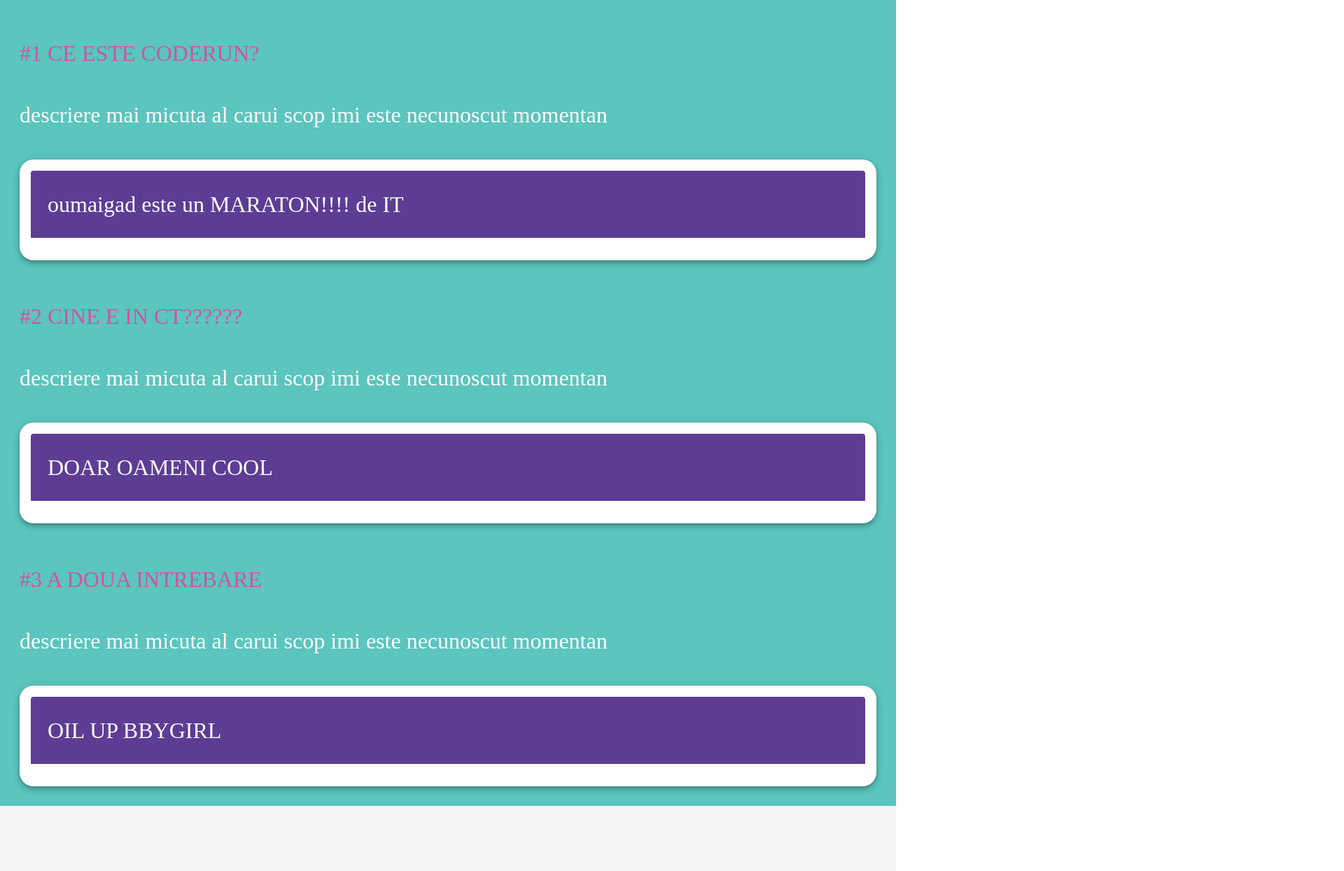
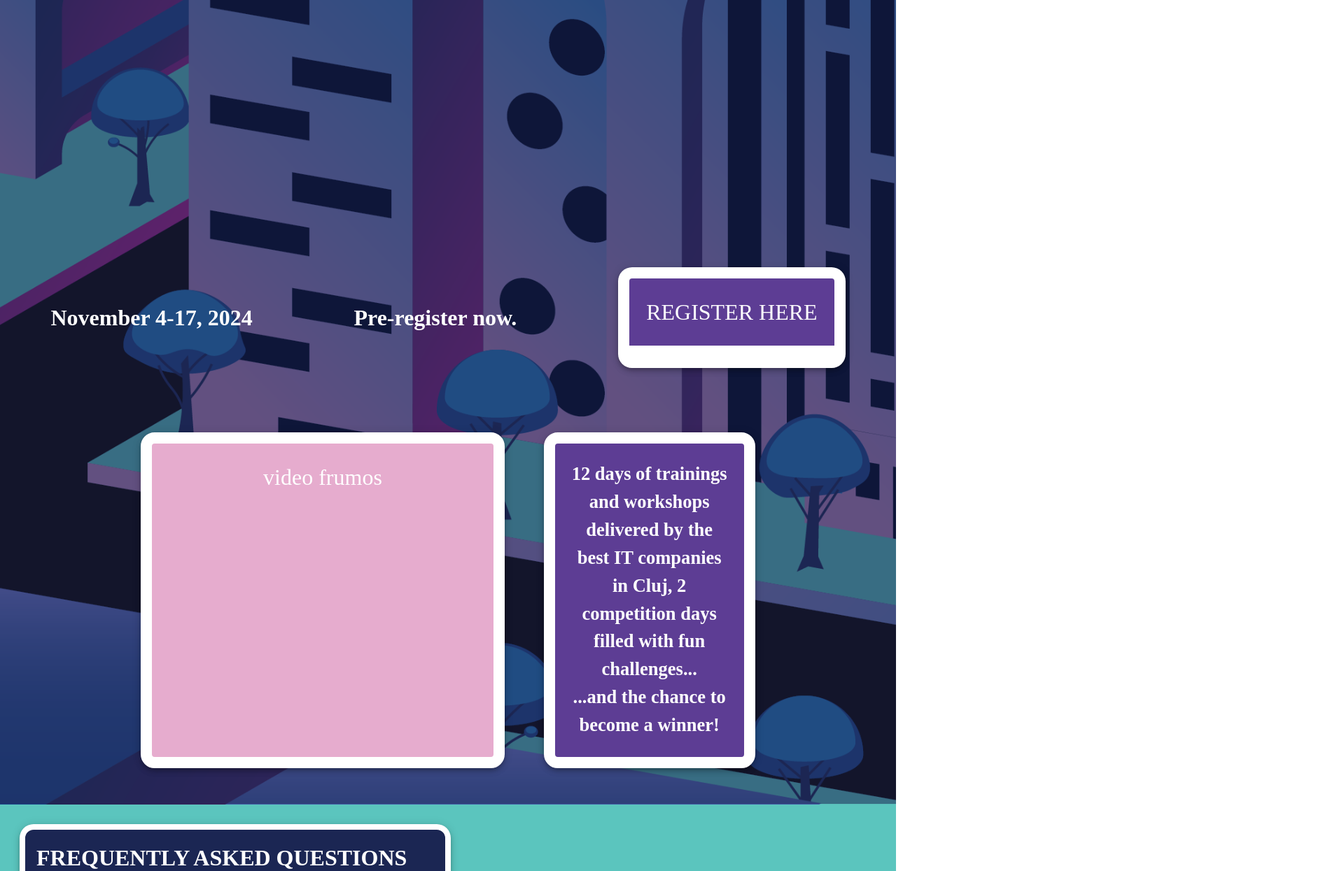
Before and after one commit to bestcluj/coderun-2024, a Vue app: page / in a window 1280 px wide. Shown: the part 580-1825 px from the top of the page at 70% size, 1920 px wide, since content can reach past the window. Built offline with nearby package versions, Linux system fonts and the light colour scheme.

Commit message:
homepage almost done, needs logos

```diff
--- a/src/views/HomeView.vue
+++ b/src/views/HomeView.vue
@@ -7,17 +7,22 @@
       <!--    first block of content-->
       <v-row class="ma-0">
         <v-col class="font columns" align-self="center" style="margin-top: 5rem;">
-          <h1>IT MARATHON</h1>
+          <h1>Ready to code your way through the urban jungle?</h1>
         </v-col>
       </v-row>
       <v-row>
         <v-col align-self="center" class="columns ma-lg-8 ma-sm-0 pa-0">
-          <v-img src="../assets/coderun.svg" max-height="70%" max-width="70%" style="object-position: center" ></v-img>
+          <v-img class="img-responsive" src="../assets/crstrokemic.png" max-height="70%" max-width="70%" style="object-position: center" ></v-img>
         </v-col>
       </v-row>
       <v-row>
         <v-col class="font columns ma-3" align-self="center">
-          <h1>DATA FRUMOASA</h1>
+          <h4>November 4-17, 2024</h4>
+        </v-col>
+      </v-row>
+      <v-row>
+        <v-col class="font columns ma-3" align-self="center">
+          <h4>Pre-register now.</h4>
         </v-col>
       </v-row>
 
@@ -29,21 +34,31 @@
             REGISTER HERE</v-card>
         </v-col>
       </v-row>
+
+<!--      <v-row>-->
+<!--        <v-col class="font-2 columns ma-3" align-self="center">-->
+<!--          <h3>12 days of trainings and workshops delivered by the best IT companies in Cluj,-->
+<!--            2 competition days filled with fun challenges...<br />-->
+<!--            ...and the chance to become a winner!-->
+<!--          </h3>-->
+<!--        </v-col>-->
+<!--      </v-row>-->
+
       <!--    sectiune video-->
 
       <v-row justify="center" class="mt-lg-16 pb-12">
-        <v-col class="columns-video ma-2" cols="7">
-          <v-card outlined dark class="pa-6 elevation-5" color="#e6acce"
+        <v-col class="columns-video ma-1 mr-lg-4" lg="5" sm="12">
+          <v-card outlined dark class="pa-6 elevation-5" color="#e6acce" height="15em"
                   style="border-color: #ffffff; border-width: 1rem; border-radius:20px; font-family: radio stars;">
             video frumos</v-card>
         </v-col>
-<!--        <v-col class="columns-video ma-2 ml-10" cols="2">-->
-<!--          <v-card outlined dark class="pa-6 elevation-5" color="#5d3d94"-->
-<!--                  style="border-color: #ffffff; border-width: 1rem; border-radius:20px; font-family: radio stars;">-->
-<!--            <v-card-title>-->
-<!--              descriere sucara-->
-<!--            </v-card-title>-->
-<!--            </v-card></v-col>-->
+        <v-col class="columns-video ma-1 ml-lg-4" lg="3" sm="12">
+          <v-card outlined dark class="pa-6 elevation-5 font-2" color="#5d3d94" height="15em"
+                  style="border-color: #ffffff; border-width: 1rem; border-radius:20px;">
+            <h5>12 days of trainings and workshops delivered by the best IT companies in Cluj,
+              2 competition days filled with fun challenges...<br />
+              ...and the chance to become a winner!</h5>
+            </v-card></v-col>
 
       </v-row>
     </v-row>
@@ -51,8 +66,10 @@
 <!--    sectiune FAQ-->
 
     <v-row class="section-2 ma-0">
-      <v-col class="font-faq ma-4">
-        FREQUENTLY ASKED QUESTIONS
+      <v-col lg="6" sm="10" class="ma-4" style="font-family: 'Radio Stars';">
+        <v-card outlined dark class="pa-4 elevation-5" color="#1b2653"
+                style="border-color: #ffffff; border-bottom-width: 1rem; border-top-width: .5rem;border-right-width: .5rem;border-left-width: .5rem; border-radius:20px">
+        <h1>FREQUENTLY ASKED QUESTIONS</h1></v-card>
       </v-col>
     </v-row>
 
@@ -60,15 +77,14 @@
 
     <v-row class="section-2 ma-0">
       <v-col class="font-faq ma-4">
-        #1 CE ESTE CODERUN?
+        #1 WHAT IS CODERUN?
       </v-col>
     </v-row>
 
-    <v-row class="section-2 ma-0">
-      <v-col class="font-ans ml-lg-4">
-        descriere mai micuta al carui scop imi este necunoscut momentan
-      </v-col>
-    </v-row>
+<!--    <v-row class="section-2 ma-0">-->
+<!--      <v-col class="font-ans ml-lg-4">-->
+<!--        </v-col>-->
+<!--    </v-row>-->
 
 <!--    A1-->
 
@@ -76,7 +92,8 @@
       <v-col class="font-ans ma-4">
         <v-card outlined dark class="pa-6 elevation-5" color="#5d3d94"
                 style="border-color: #ffffff; border-bottom-width: 2rem; border-top-width: 1rem;border-right-width: 1rem;border-left-width: 1rem; border-radius:20px">
-          oumaigad este un MARATON!!!! de IT</v-card>
+          CodeRun is an IT marathon for students who want to test and develop their programming skills, in which participants progress through
+          checkpoints located at our partner companies’ headquarters by using their problem solving skills.</v-card>
       </v-col>
     </v-row>
 
@@ -84,13 +101,7 @@
 
     <v-row class="section-2 ma-0">
       <v-col class="font-faq ma-4">
-        #2 CINE E IN CT??????
-      </v-col>
-    </v-row>
-
-    <v-row class="section-2 ma-0">
-      <v-col class="font-ans ml-lg-4">
-        descriere mai micuta al carui scop imi este necunoscut momentan
+        #2 WHEN AND WHERE DOES CODERUN TAKE PLACE?
       </v-col>
     </v-row>
 
@@ -100,7 +111,7 @@
       <v-col class="font-ans ma-4">
         <v-card outlined dark class="pa-6 elevation-5" color="#5d3d94"
                 style="border-color: #ffffff; border-bottom-width: 2rem; border-top-width: 1rem;border-right-width: 1rem;border-left-width: 1rem; border-radius:20px">
-          DOAR OAMENI COOL</v-card>
+          November 4-17, 2024, in Cluj-Napoca.</v-card>
       </v-col>
     </v-row>
 
@@ -108,13 +119,7 @@
 
     <v-row class="section-2 ma-0">
       <v-col class="font-faq ma-4">
-        #3 A DOUA INTREBARE
-      </v-col>
-    </v-row>
-
-    <v-row class="section-2 ma-0">
-      <v-col class="font-ans ml-lg-4">
-        descriere mai micuta al carui scop imi este necunoscut momentan
+        #3 HOW DOES CODERUN WORK?
       </v-col>
     </v-row>
 
@@ -124,7 +129,139 @@
       <v-col class="font-ans ma-4">
         <v-card outlined dark class="pa-6 elevation-5" color="#5d3d94"
                 style="border-color: #ffffff; border-bottom-width: 2rem; border-top-width: 1rem;border-right-width: 1rem;border-left-width: 1rem; border-radius:20px">
-          OIL UP BBYGIRL</v-card>
+          The event is divided into two parts: from November 4-15, there will be online or hybrid training sessions delivered by representatives from
+          partner companies, in order to prepare participants for the upcoming challenges. Then, on November 16-17, the actual competition will take place,
+          in which participants will have to reach various checkpoints and solve challenges of two
+          levels of difficulty: easy and hard. There will be a maximum of 3 checkpoints each day, and each one will take about 2 hours to conquer.</v-card>
+      </v-col>
+    </v-row>
+
+    <!--    Q4-->
+
+    <v-row class="section-2 ma-0">
+      <v-col class="font-faq ma-4">
+        #4 WHAT LEVEL OF PROGRAMMING EXPERIENCE DO I NEED TO PARTICIPATE?
+      </v-col>
+    </v-row>
+
+    <!--    A4-->
+
+    <v-row class="section-2 ma-0">
+      <v-col class="font-ans ma-4">
+        <v-card outlined dark class="pa-6 elevation-5" color="#5d3d94"
+                style="border-color: #ffffff; border-bottom-width: 2rem; border-top-width: 1rem;border-right-width: 1rem;border-left-width: 1rem; border-radius:20px">
+          Basic knowledge of any programming language is sufficient, and prior experience is not required!
+          You will have the opportunity to deepen your existing knowledge or learn new things during the training sessions.</v-card>
+      </v-col>
+    </v-row>
+
+    <!--    Q5-->
+
+    <v-row class="section-2 ma-0">
+      <v-col class="font-faq ma-4">
+        #5 WHO WILL JUDGE THE COMPETITION?
+      </v-col>
+    </v-row>
+
+    <!--    A5-->
+
+    <v-row class="section-2 ma-0">
+      <v-col class="font-ans ma-4">
+        <v-card outlined dark class="pa-6 elevation-5" color="#5d3d94"
+                style="border-color: #ffffff; border-bottom-width: 2rem; border-top-width: 1rem;border-right-width: 1rem;border-left-width: 1rem; border-radius:20px">
+          The jury will consist of representatives from partner companies, a professor from the Technical University of Cluj-Napoca
+          and a professor from the Babeș-Bolyai University.</v-card>
+      </v-col>
+    </v-row>
+
+    <!--    Q6-->
+
+    <v-row class="section-2 ma-0">
+      <v-col class="font-faq ma-4">
+        #6 WHO CAN REGISTER FOR CODERUN?
+      </v-col>
+    </v-row>
+
+    <!--    A6-->
+
+    <v-row class="section-2 ma-0">
+      <v-col class="font-ans ma-4">
+        <v-card outlined dark class="pa-6 elevation-5" color="#5d3d94"
+                style="border-color: #ffffff; border-bottom-width: 2rem; border-top-width: 1rem;border-right-width: 1rem;border-left-width: 1rem; border-radius:20px">
+          Any student, regardless of their field of study, can participate. Registration can be done individually or in teams of up to 3 students.</v-card>
+      </v-col>
+    </v-row>
+
+    <!--    Q7-->
+
+    <v-row class="section-2 ma-0">
+      <v-col class="font-faq ma-4">
+        #7 IF I'M UNDECIDED ABOUT SIGNING UP BY MYSELF, CAN I FIND A TEAM LATER??
+      </v-col>
+    </v-row>
+
+    <!--    A7-->
+
+    <v-row class="section-2 ma-0">
+      <v-col class="font-ans ma-4">
+        <v-card outlined dark class="pa-6 elevation-5" color="#5d3d94"
+                style="border-color: #ffffff; border-bottom-width: 2rem; border-top-width: 1rem;border-right-width: 1rem;border-left-width: 1rem; border-radius:20px">
+          Yes, you can sign up with a team until the last registration day (on November 1st). After the registration period closes, you can only find or
+          join a team with other participants of the event, during the training period - it’s actually encouraged!</v-card>
+      </v-col>
+    </v-row>
+
+    <!--    Q8-->
+
+    <v-row class="section-2 ma-0">
+      <v-col class="font-faq ma-4">
+        #8 CAN I PARTICIPATE AS A HIGH SCHOOL STUDENT?
+      </v-col>
+    </v-row>
+
+    <!--    A8-->
+
+    <v-row class="section-2 ma-0">
+      <v-col class="font-ans ma-4">
+        <v-card outlined dark class="pa-6 elevation-5" color="#5d3d94"
+                style="border-color: #ffffff; border-bottom-width: 2rem; border-top-width: 1rem;border-right-width: 1rem;border-left-width: 1rem; border-radius:20px">
+          No, unfortunately CodeRun is aimed only at university students. However, we can’t wait to meet you during your freshman year!</v-card>
+      </v-col>
+    </v-row>
+
+    <!--    Q9-->
+
+    <v-row class="section-2 ma-0">
+      <v-col class="font-faq ma-4">
+        #9 WILL ATTENDING CODERUN HELP MY CAREER?
+      </v-col>
+    </v-row>
+
+    <!--    A9-->
+
+    <v-row class="section-2 ma-0">
+      <v-col class="font-ans ma-4">
+        <v-card outlined dark class="pa-6 elevation-5" color="#5d3d94"
+                style="border-color: #ffffff; border-bottom-width: 2rem; border-top-width: 1rem;border-right-width: 1rem;border-left-width: 1rem; border-radius:20px">
+          Yes, you will have the opportunity to discuss and come into contact with IT company representatives in Cluj.</v-card>
+      </v-col>
+    </v-row>
+
+    <!--    Q10-->
+
+    <v-row class="section-2 ma-0">
+      <v-col class="font-faq ma-4">
+        #10 HOW CAN I REGISTER?
+      </v-col>
+    </v-row>
+
+    <!--    A10-->
+
+    <v-row class="section-2 ma-0">
+      <v-col class="font-ans ma-4">
+        <v-card outlined dark class="pa-6 elevation-5" color="#5d3d94"
+                style="border-color: #ffffff; border-bottom-width: 2rem; border-top-width: 1rem;border-right-width: 1rem;border-left-width: 1rem; border-radius:20px">
+          Keep an eye on our website or BEST Cluj-Napoca’s Instagram page (@best_clujnapoca). Registrations will open soon!</v-card>
       </v-col>
     </v-row>
 
@@ -175,7 +312,7 @@ import footerComp from "@/components/footer-comp.vue";
   margin-right:0 !important;
   margin-bottom: 0;
   text-align: center;
-  font-size: x-large;
+  font-size: xx-large;
   align-content:center;
   justify-content: center;
   align-items:center;
@@ -189,6 +326,18 @@ import footerComp from "@/components/footer-comp.vue";
   font-size: xx-large;
 }
 
+@media only screen and (max-width: 431px){
+  .columns{
+    font-size: large;
+  }
+
+  .img-responsive{
+    height: 100%;
+    width:100%;
+  }
+
+}
+
 .font{
   font-family: "radio stars";
   color:#ffffff;
@@ -200,6 +349,11 @@ import footerComp from "@/components/footer-comp.vue";
   color: #cd55a0;
 }
 
+.font-2{
+  font-family: "josefin sans";
+  color: white;
+}
+
 .font-ans{
   font-family: "josefin sans";
   font-size: xx-large;
```
Also changed, not shown: src/assets/crstroke.png (added), src/assets/crstrokemic.png (added).
